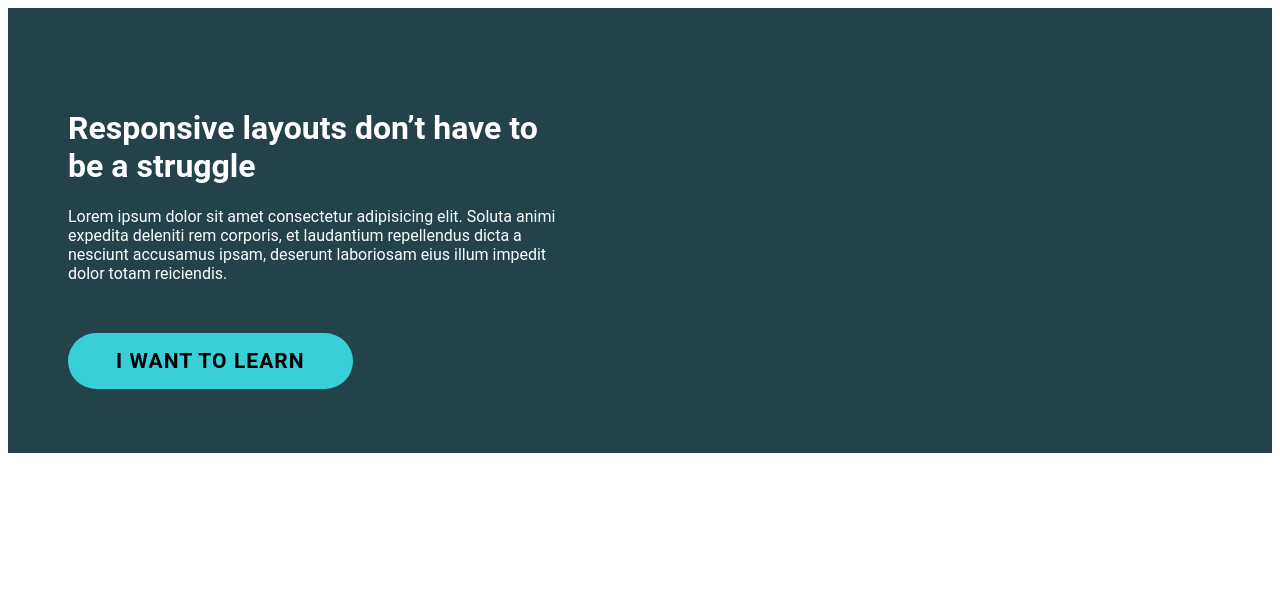
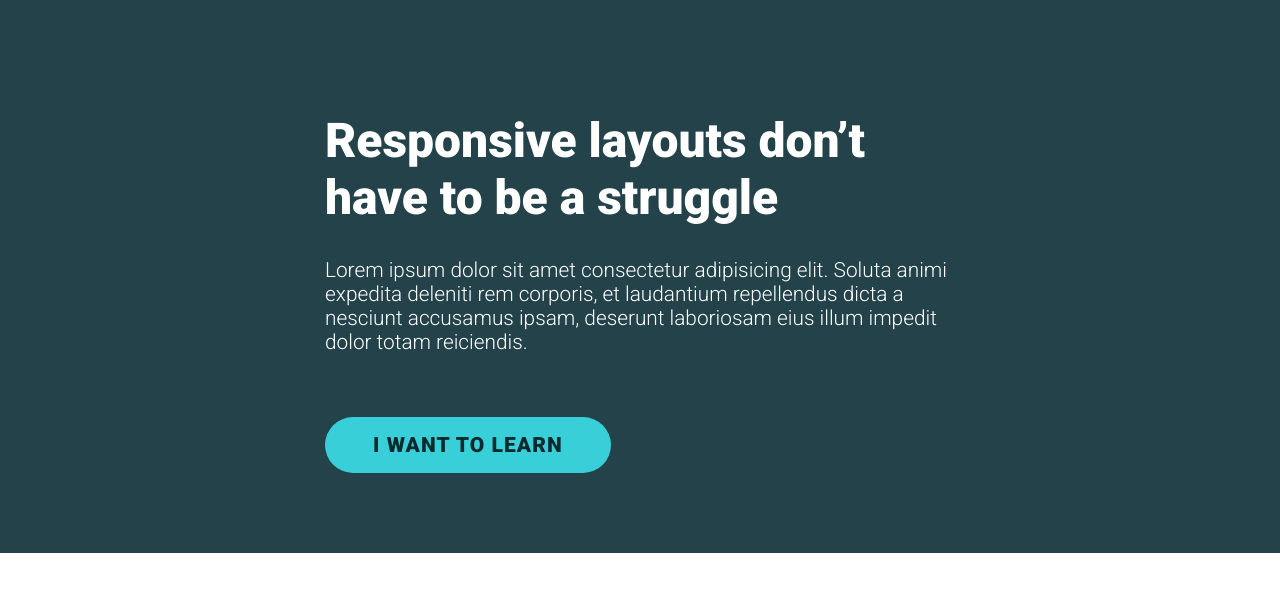
Before and after one commit to EllieChen-Git/CSS-Course-Conquering-Responsive-Layouts, a plain HTML site: page Challenges/03-challenge/index.html in a window 1280 px wide. Drawn offline with Linux system fonts and the light colour scheme.

Commit message:
Day 06-07: Added challenge 3 solution & notes

```diff
--- /dev/null
+++ b/Challenges/03-challenge-solution/style.css
@@ -0,0 +1,49 @@
+*, *::before, *::after {
+    box-sizing: border-box;
+}
+
+body {
+    margin: 0;
+    font-family: 'Roboto', sans-serif;
+    font-size: 1.3rem;
+}
+
+h1 {
+    font-size: 3rem;
+}
+
+.container {
+    width: 80%;
+    max-width: 1100px;
+    margin: 0 auto;
+}
+
+.hero {
+    padding: 100px 0;
+    background-color: #23424A;
+    color: #FFF;
+}
+
+.hero__text {
+    width: 60%;
+}
+
+.hero p {
+    margin-bottom: 3em;
+}
+
+.btn {
+    display: inline-block;
+    text-decoration: none;
+    text-transform: uppercase;
+    color: #23424A;
+    font-weight: 900;
+    background-color: #38CFD9;
+    padding: .75em 2em;
+    border-radius: 100px;
+}
+
+.btn:hover,
+.btn:focus {
+    opacity: .75;
+}
--- a/Challenges/03-challenge/index.html
+++ b/Challenges/03-challenge/index.html
@@ -1,14 +1,17 @@
 <!DOCTYPE html>
+<!-- Figma layout: https://www.figma.com/file/dGPcL6Ym2avOt4736aHb2B/conquer-responsive-layout-week-1-final-challenge?node-id=0%3A1 -->
 <html lang="en">
   <head>
     <meta charset="UTF-8" />
     <meta name="viewport" content="width=device-width, initial-scale=1.0" />
     <title>Day 05</title>
     <link rel="stylesheet" href="style.css" />
+    <link
+      href="https://fonts.googleapis.com/css2?family=Roboto:wght@300;900&display=swap"
+      rel="stylesheet"
+    />
   </head>
   <body>
-    <!-- Figma layout: https://www.figma.com/file/dGPcL6Ym2avOt4736aHb2B/conquer-responsive-layout-week-1-final-challenge?node-id=0%3A1 -->
-
     <div class="container">
       <div class="content">
         <h1>Responsive layouts don’t have to be a struggle</h1>
--- a/Challenges/03-challenge/style.css
+++ b/Challenges/03-challenge/style.css
@@ -1,25 +1,41 @@
-* {
+/* Added general set up */
+*,
+*::before,
+*::after {
   box-sizing: border-box;
 }
+
+body {
+  margin: 0;
+  font-family: "Roboto", sans-serif;
+  font-size: 1.3rem; /* 21px  */
+}
+
+/* Added general set up */
 
 .container {
   background: #23424a;
   color: #ffffff;
-  font-family: Roboto;
+
   font-style: normal;
 }
 
 .content {
   max-width: 750px;
-  width: 50%;
+  width: 80%;
+  margin: 0 auto;
   padding: 80px 60px;
 }
 
+h1 {
+  font-size: 3rem; /* 48px */
+}
 p {
-  padding-bottom: 50px;
+  margin-bottom: 3em;
 }
 
 a {
+  display: inline-block;
   background: #38cfd9;
   border: #38cfd9;
   border-radius: 31.5px;
@@ -29,5 +45,10 @@ a {
   text-decoration: none;
   letter-spacing: 0.05em;
   text-transform: uppercase;
-  color: black;
+  color: #072a2d;
 }
+
+a:hover,
+a:focus {
+  opacity: 0.75;
+}
```
Also changed, not shown: Challenges/03-challenge-solution/index.html (added, +21 -0 lines), 1 other file.
